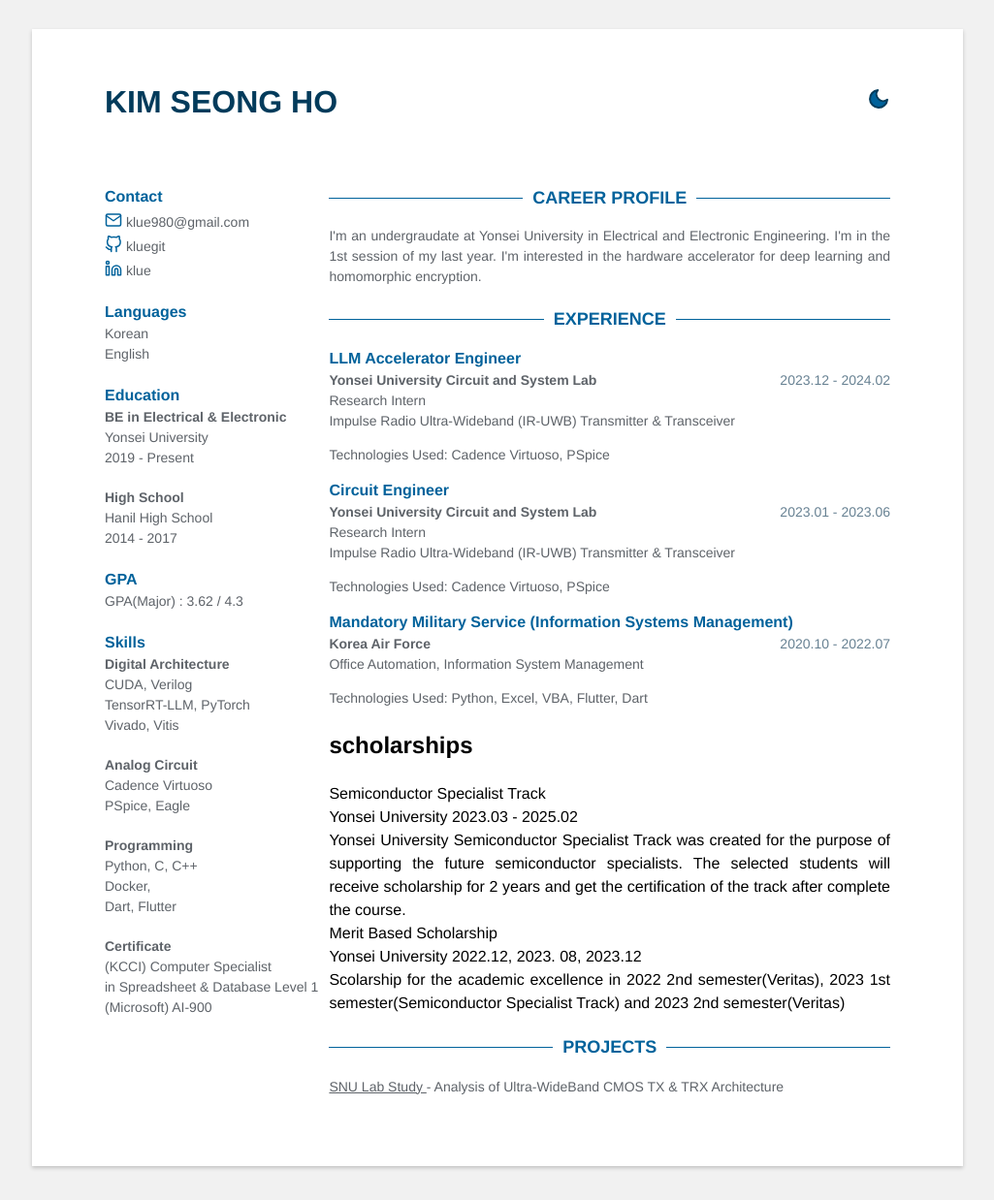
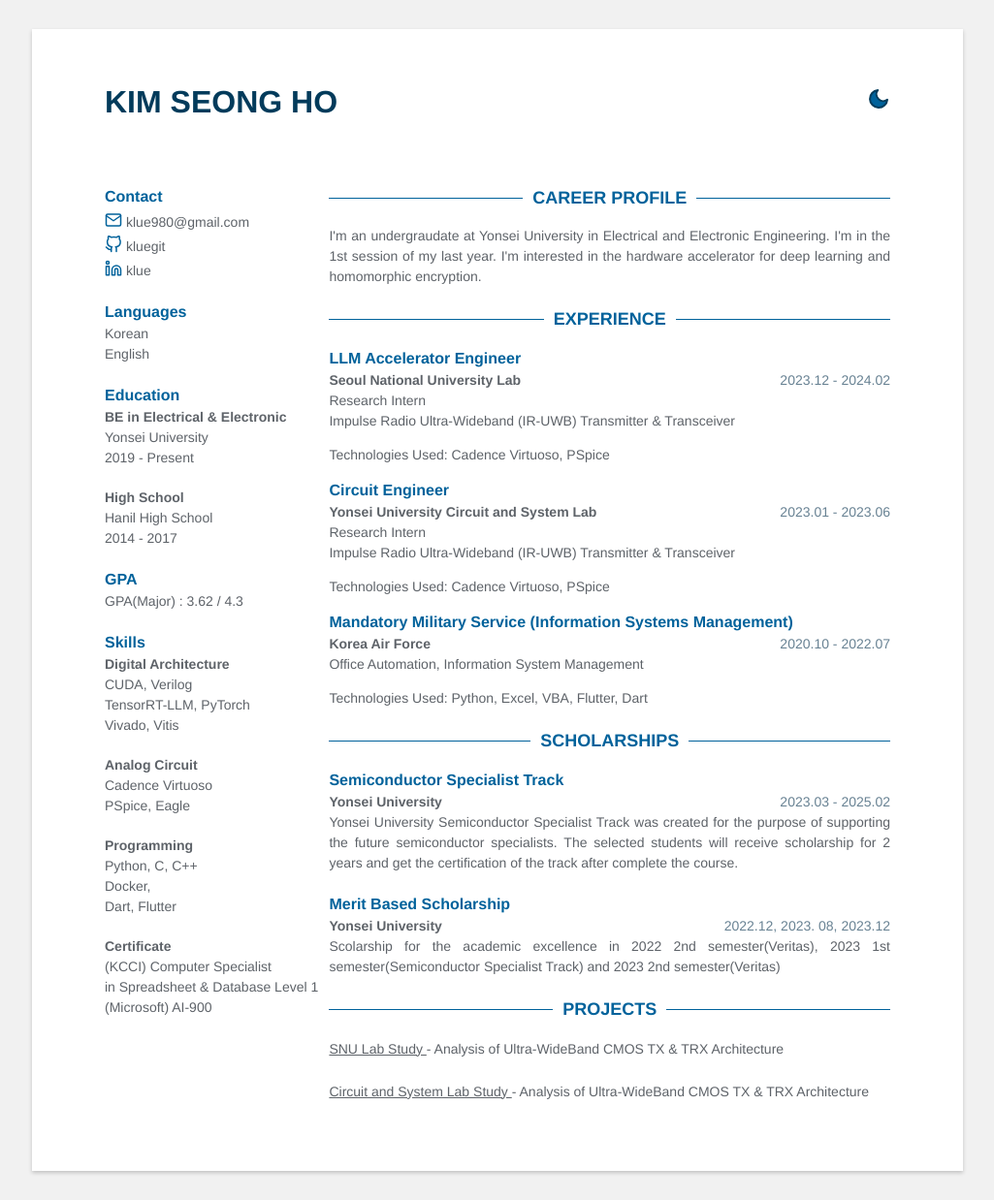
Before and after one commit to klue980/klue980.github.io, a Jekyll site: the page built from index.html, in a window 1280 px wide. Shown: the whole page at 97% size, without its empty margins (127-1152 px from the left). Built offline with Jekyll 4.4.1, drawn with Linux system fonts in a browser that asks for light colours.

Commit message:
change scss

```diff
--- a/_data/data.yml
+++ b/_data/data.yml
@@ -58,7 +58,7 @@ profile: |
 experience:
   - role: LLM Accelerator Engineer
     time: 2023.12 - 2024.02
-    company: Yonsei University Circuit and System Lab
+    company: Seoul National University Lab
     details:
       - Research Intern
       - Impulse Radio Ultra-Wideband (IR-UWB) Transmitter & Transceiver
@@ -112,6 +112,11 @@ projects:
     details: |
       Analysis of Ultra-WideBand CMOS TX & TRX Architecture
 
+  - title: Circuit and System Lab Study
+    link: "https://drive.google.com/file/d/1DIE-QB58-gWAj9FHtF4tP1jNMG_2th0z/view?usp=sharing"
+    details: |
+      Analysis of Ultra-WideBand CMOS TX & TRX Architecture
+
 # # Volunteering
 # volunteering:
 #   - time: 2020-Present
--- a/_sass/includes/certifications.scss
+++ b/_sass/includes/certifications.scss
@@ -1,9 +1,9 @@
-.awards {
+.certifications {
     margin-bottom: 20px;
     .title {
         @include header;
     }
-    .awards-item {
+    .certifications-item {
         margin-bottom: 20px;
         .role {
             @include sub-header;
--- a/_sass/includes/scholarships.scss
+++ b/_sass/includes/scholarships.scss
@@ -1,9 +1,9 @@
-.awards {
+.scholarships {
     margin-bottom: 20px;
     .title {
         @include header;
     }
-    .awards-item {
+    .scholarships-item {
         margin-bottom: 20px;
         .role {
             @include sub-header;
```
